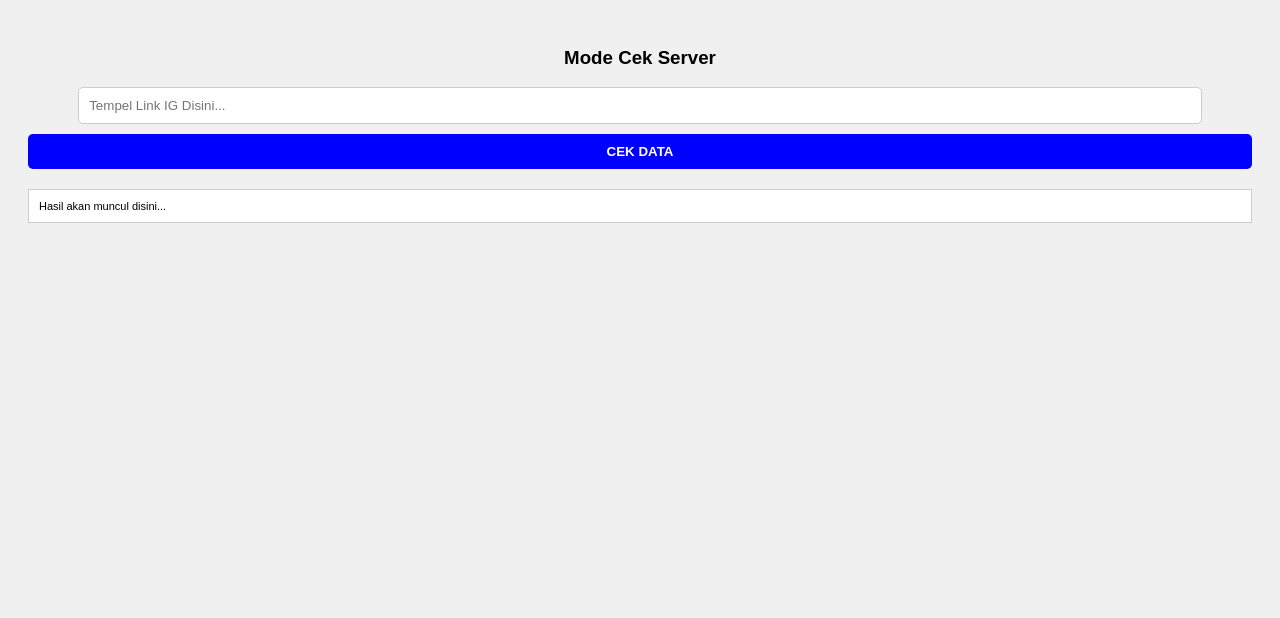
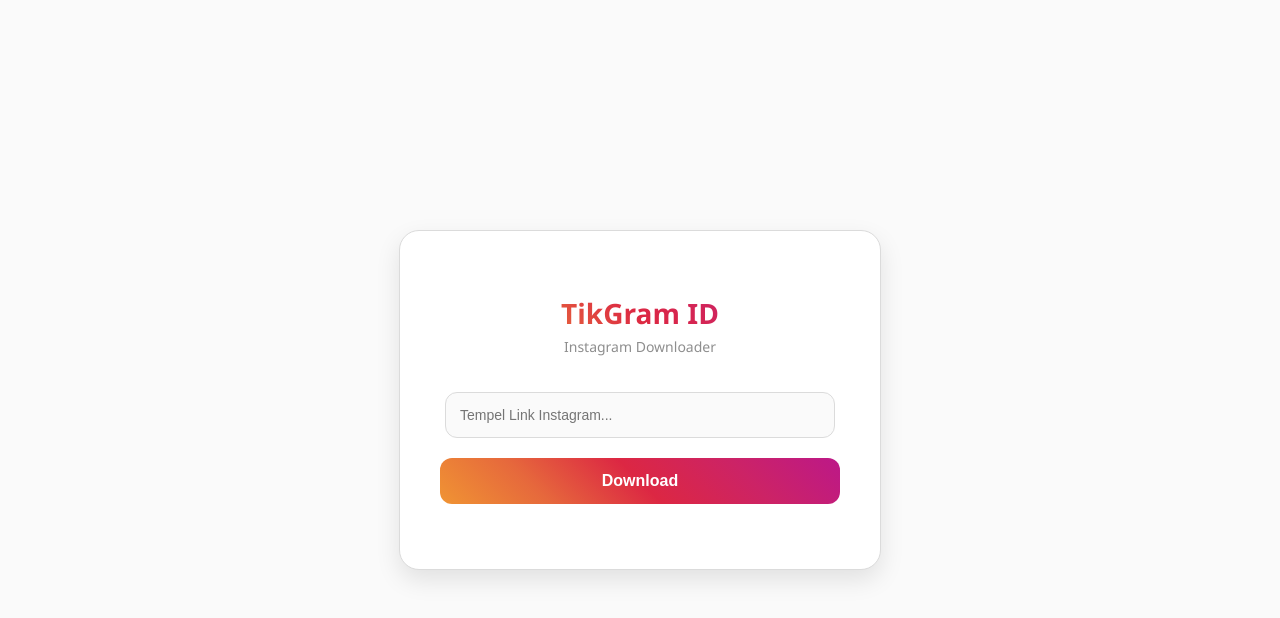
Before and after one commit to TikGramID/tikgramid.github.io, a plain HTML site: page index.html in a window 1280 px wide. Drawn offline with Linux system fonts and the light colour scheme.

Commit message:
Update index.html

```diff
--- a/index.html
+++ b/index.html
@@ -3,26 +3,92 @@
 <head>
     <meta charset="UTF-8">
     <meta name="viewport" content="width=device-width, initial-scale=1.0">
-    <title>TikGram ID - Mode Cek</title>
+    <title>TikGram ID - Download IG</title>
     <style>
-        body { font-family: sans-serif; padding: 20px; background: #f0f0f0; text-align: center; }
-        input { width: 90%; padding: 10px; margin-bottom: 10px; border-radius: 5px; border: 1px solid #ccc; }
-        button { width: 100%; padding: 10px; background: blue; color: white; border: none; border-radius: 5px; font-weight: bold; cursor: pointer; }
-        #result { margin-top: 20px; text-align: left; background: #fff; padding: 10px; border: 1px solid #ccc; font-size: 11px; word-wrap: break-word; }
+        body {
+            font-family: 'Segoe UI', sans-serif;
+            background-color: #fafafa;
+            display: flex;
+            justify-content: center;
+            align-items: center;
+            height: 100vh;
+            margin: 0;
+        }
+        .container {
+            background: white;
+            padding: 2.5rem;
+            border-radius: 20px;
+            box-shadow: 0 10px 25px rgba(0,0,0,0.1);
+            width: 100%;
+            max-width: 400px;
+            text-align: center;
+            border: 1px solid #dbdbdb;
+        }
+        h2 {
+            background: -webkit-linear-gradient(45deg, #f09433 0%, #e6683c 25%, #dc2743 50%, #cc2366 75%, #bc1888 100%);
+            -webkit-background-clip: text;
+            -webkit-text-fill-color: transparent;
+            font-size: 28px;
+            margin-bottom: 5px;
+        }
+        p.subtitle { color: #8e8e8e; margin-top: 0; font-size: 14px; }
+        input {
+            width: 90%;
+            padding: 14px;
+            margin-bottom: 20px;
+            border: 1px solid #dbdbdb;
+            border-radius: 12px;
+            font-size: 14px;
+            background-color: #fafafa;
+        }
+        button {
+            width: 100%;
+            padding: 14px;
+            background: linear-gradient(45deg, #f09433 0%, #e6683c 25%, #dc2743 50%, #cc2366 75%, #bc1888 100%);
+            color: white;
+            border: none;
+            border-radius: 12px;
+            font-size: 16px;
+            cursor: pointer;
+            font-weight: bold;
+            transition: 0.3s;
+        }
+        button:hover { opacity: 0.9; transform: scale(1.02); }
+        #result { margin-top: 25px; word-wrap: break-word; }
+        .btn-download {
+            background: #0095f6;
+            color: white;
+            padding: 12px 25px;
+            text-decoration: none;
+            border-radius: 8px;
+            display: inline-block;
+            font-weight: bold;
+            margin-top: 10px;
+        }
+        .error-msg { color: red; font-size: 13px; margin-top: 10px; }
     </style>
 </head>
 <body>
 
-    <h3>Mode Cek Server</h3>
-    <input type="text" id="urlInput" placeholder="Tempel Link IG Disini..." />
-    <button onclick="cekServer()">CEK DATA</button>
-    <div id="result">Hasil akan muncul disini...</div>
+<div class="container">
+    <h2>TikGram ID</h2>
+    <p class="subtitle">Instagram Downloader</p>
+    <br>
+    <input type="text" id="urlInput" placeholder="Tempel Link Instagram..." />
+    <button onclick="downloadInstagram()">Download</button>
+    <div id="result"></div>
+</div>
 
 <script>
-    async function cekServer() {
+    async function downloadInstagram() {
         const inputUrl = document.getElementById('urlInput').value;
         const resultDiv = document.getElementById('result');
-        resultDiv.innerHTML = "Sedang mengambil data mentah...";
+
+        if (!inputUrl) {
+            alert("Harap masukkan link Instagram dulu!");
+            return;
+        }
+        resultDiv.innerHTML = "Sedang mencari... (Tunggu sebentar)";
 
         const apiKey = '7a8d839d0dmsh5e778a7aecdf8aep1e7922jsnca9a2ba4b602';
         const encodedUrl = encodeURIComponent(inputUrl);
@@ -36,15 +102,29 @@
         };
 
         try {
-            // Kita pakai endpoint /scraper yang ada di foto Anda
             const response = await fetch(`https://instagram-downloader-scraper-reels-igtv-posts-stories.p.rapidapi.com/scraper?url=${encodedUrl}`, options);
-            const data = await response.json();
+            const responseData = await response.json();
 
-            // INI BAGIAN X-RAY: Menampilkan semua isi perut server ke layar
-            resultDiv.innerHTML = `<pre>${JSON.stringify(data, null, 2)}</pre>`;
+            // LOGIKA BARU (Berdasarkan Hasil Rontgen Tadi):
+            // Server menyimpan video di: data -> [0] -> media
+            let videoUrl = "";
+
+            if (responseData.data && Array.isArray(responseData.data) && responseData.data.length > 0) {
+                videoUrl = responseData.data[0].media;
+            }
+
+            if(videoUrl) {
+                resultDiv.innerHTML = `
+                    <p style="color:green; font-weight:bold;">Video Berhasil Ditemukan!</p>
+                    <a href="${videoUrl}" target="_blank" class="btn-download">Download MP4</a>
+                `;
+            } else {
+                resultDiv.innerHTML = `<p class="error-msg">Gagal. Link video tidak ditemukan di server.</p>`;
+            }
 
         } catch (error) {
-            resultDiv.innerHTML = `Error: ${error.message}`;
+            console.error(error);
+            resultDiv.innerHTML = `<p class="error-msg">Error: ${error.message}</p>`;
         }
     }
 </script>
```
